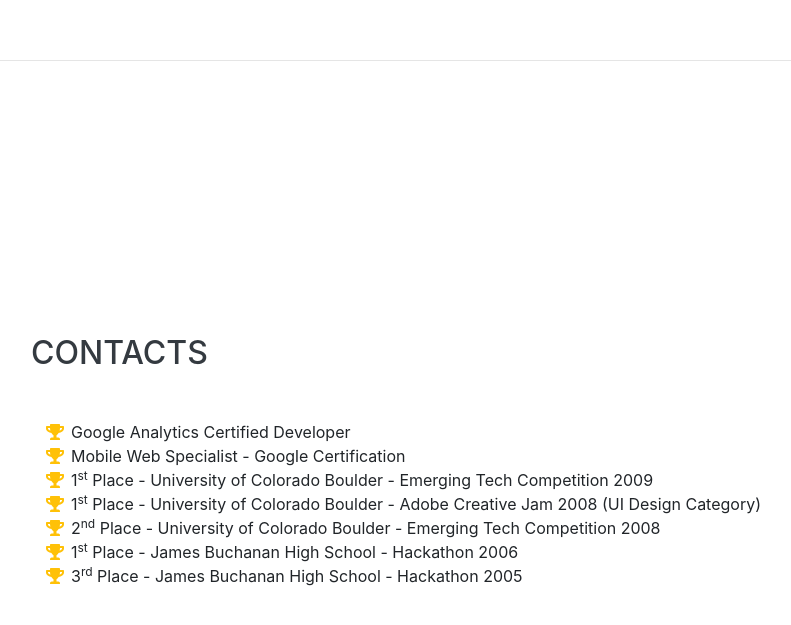
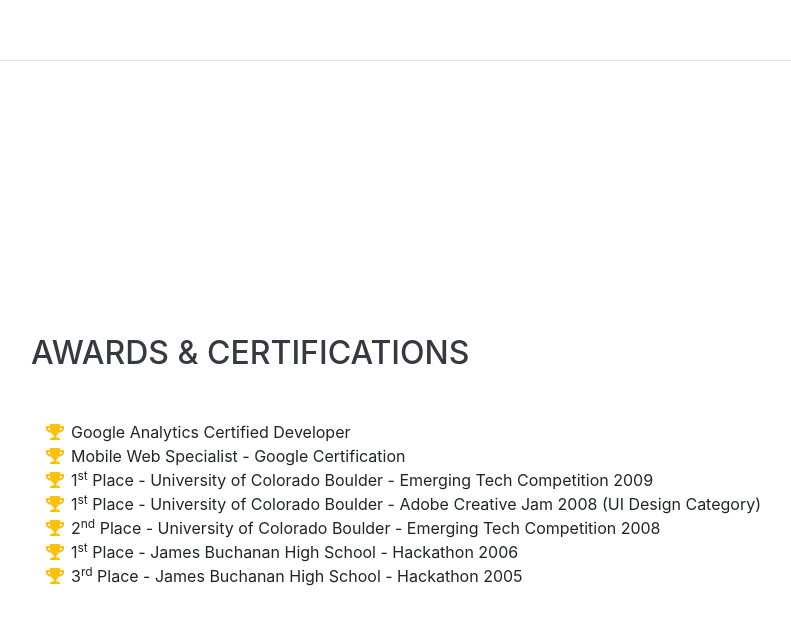
Before and after one commit to dhiraj10111995/rishi_bhaiya, a website with bundled scripts: page index.html in a window 1280 px wide. Shown: the part 4237-4862 px from the top of the page, without its empty margins (289-1080 px from the left). Built offline with nearby package versions, Linux system fonts and the light colour scheme; a web font is replaced by a local one.

Commit message:
Update index.html

```diff
--- a/index.html
+++ b/index.html
@@ -256,7 +256,7 @@
 
     <section class="resume-section p-3 p-lg-5 d-flex align-items-center" id="awards">
       <div class="w-100">
-        <h2 class="mb-5">Contacts</h2>
+        <h2 class="mb-5">Awards &amp; Certifications</h2>
         <ul class="fa-ul mb-0">
           <li>
             <i class="fa-li fa fa-trophy text-warning"></i>
```
